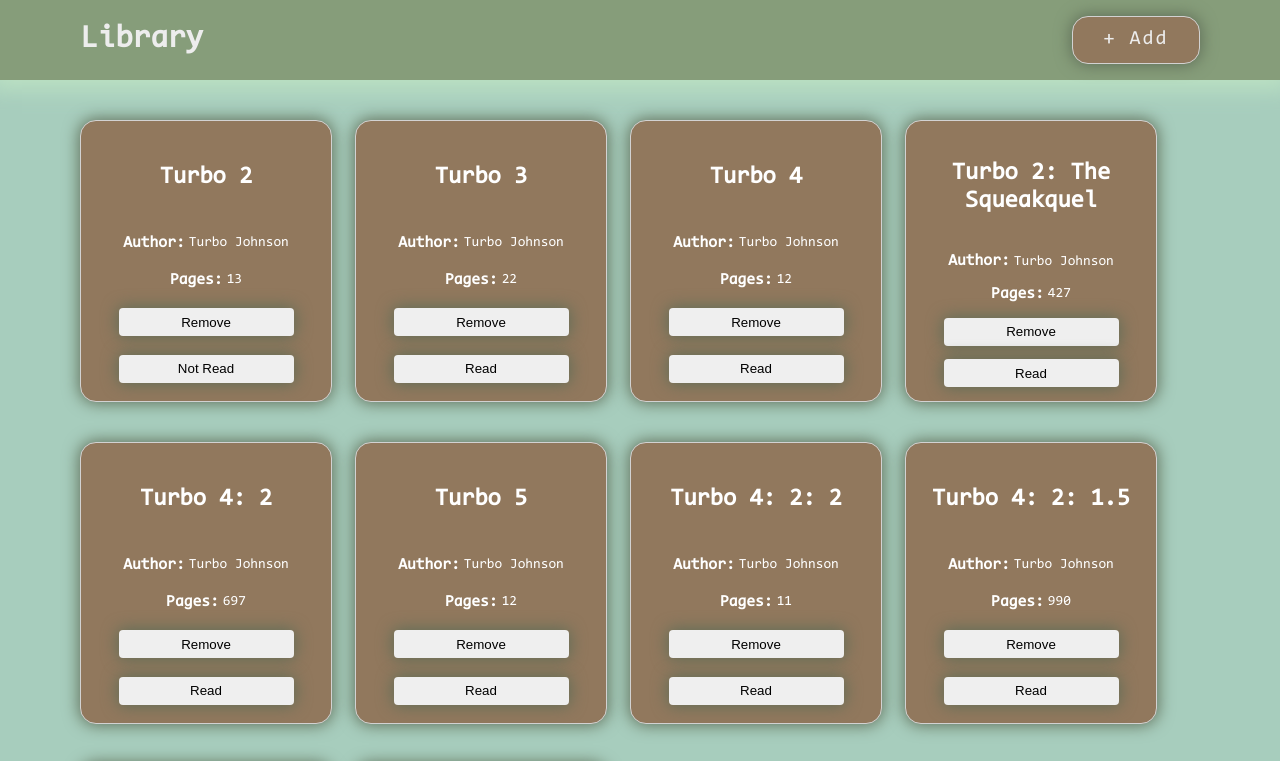
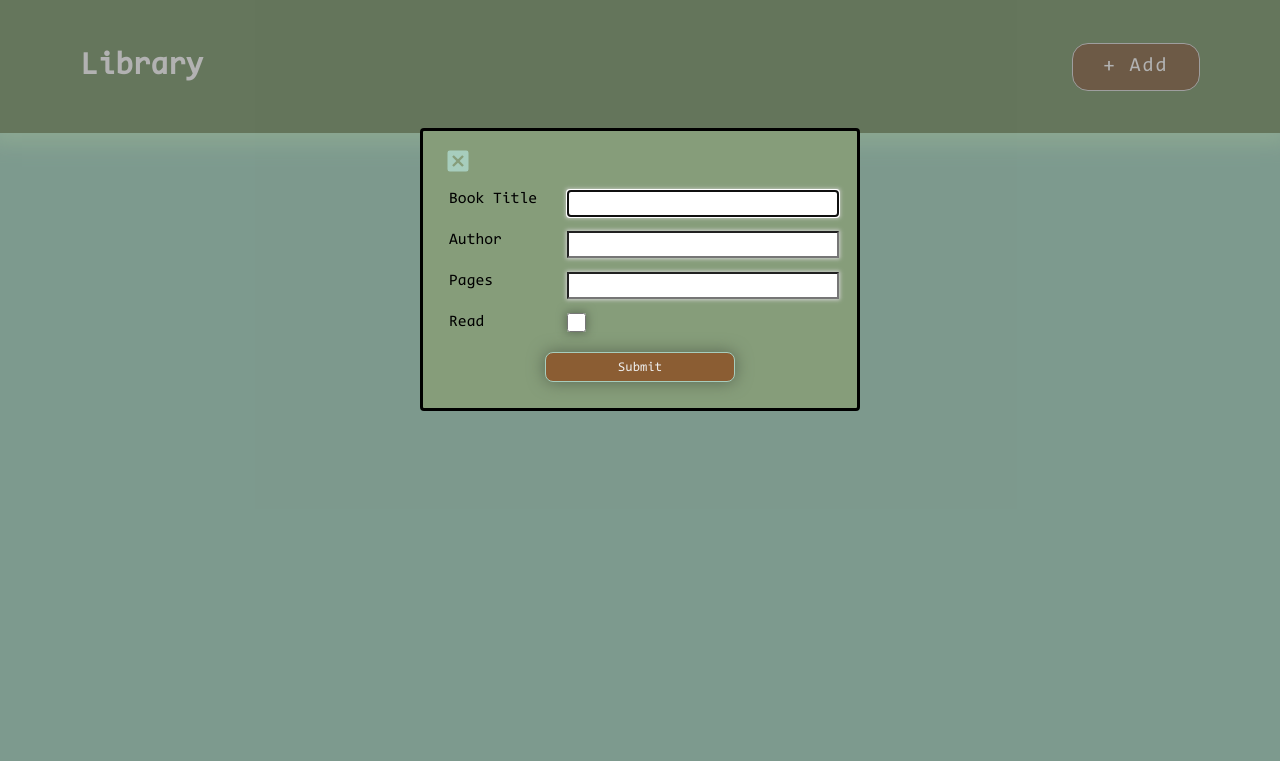
Before and after one commit to kuehnla/Library, a plain HTML site: page index.html in a window 1280 px wide. Both pictures are taken after a click on the button "+ Add". Shown: the top 761 px of the page. Drawn offline with Linux system fonts and the light colour scheme.

Commit message:
Form now closes upon submitting

```diff
--- a/index.html
+++ b/index.html
@@ -14,24 +14,32 @@
       <button class="add">+ Add</button>
     </div>
     <div class="main">
-      <div class="cards">
-        <div class="card">
-          <div class="title">
-            <h3>Turbo 2</h3>
-          </div>
-          <div class="author">
-            <h4>Author:</h4>
-            <p>Turbo Johnson</p>
-          </div>
-          <div class="pages">
-            <h4>Pages:</h4>
-            <p>13</p>
-          </div>
-          <button class="remove">Remove</button>
-          <button class="read">Not Read</button>
-        </div>
-      </div>
+      <div class="cards"></div>
     </div>
   </div>
 </body>
+<dialog>
+  <img src="/close-box.svg" id="close" autofocus>
+  <form id="form" name="form" method="dialog">
+    <div>
+      <label class="titleIn" for="titleIn">Book Title</label>
+      <input type="text" id="titleIn" name="titleIn">
+    </div>
+    <div>
+      <label class="authorIn" for="authorIn">Author</label>
+      <input type="text" id="authorIn" name="authorIn">
+    </div>
+    <div>
+      <label class="pageIn" for="pageIn">Pages</label>
+      <input type="number" id="pageIn" name="pageIn">
+    </div>
+    <div>
+      <label class="readIn" for="readIn">Read</label>
+      <input type="checkbox" id="readIn" name="readIn">
+    </div>
+    <div class="submit">
+      <input name="submit" id="submit" type="submit">
+    </div>
+  </form>
+</dialog>
 </html>
--- a/script.js
+++ b/script.js
@@ -1,24 +1,21 @@
 const myLibrary = [];
-myLibrary.push(new Book("Turbo 3", "Turbo Johnson", 22, true));
-display(myLibrary[0]);
 
-myLibrary.push(new Book("Turbo 4", "Turbo Johnson", 12, true));
-display(myLibrary[1]);
-myLibrary.push(new Book("Turbo 2: The Squeakquel", "Turbo Johnson", 427, true));
-display(myLibrary[2]);
-myLibrary.push(new Book("Turbo 4: 2", "Turbo Johnson", 697, true));
-display(myLibrary[3]);
-myLibrary.push(new Book("Turbo 5", "Turbo Johnson", 12, true));
-display(myLibrary[4]);
-myLibrary.push(new Book("Turbo 4: 2: 2", "Turbo Johnson", 11, true));
-display(myLibrary[5]);
-myLibrary.push(new Book("Turbo 4: 2: 1.5", "Turbo Johnson", 990, true));
-display(myLibrary[6]);
-myLibrary.push(new Book("Turbo 2: Reloaded", "Turbo Johnson", 1500, true));
-display(myLibrary[7]);
-myLibrary.push(new Book("Lord of the Rings: Lord of the Ring: Reloaded", "Turbo Johnson", 1500, true));
-display(myLibrary[8]);
-myLibrary.push(new Book("Lord of the Rings: Lord of the Ring: Reloaded", "Turbo Johnson", 1500, true));
+const dialog = document.querySelector("dialog");
+
+const addBtn = document.querySelector(".add");
+addBtn.addEventListener("click", function(e) {
+  dialog.showModal();
+  const close = document.querySelector("#close");
+  close.addEventListener("click", () => dialog.close());
+});
+
+const submit = document.querySelector("#submit");
+submit.addEventListener("click", function(e) {
+  e.preventDefault();
+  addBookToLibrary();
+});
+
+
 
 function Book(title, author, pages, read) {
   this.title = title;
@@ -27,14 +24,21 @@ function Book(title, author, pages, read) {
   this.read = read;
 }
 
-function addBookToLibrary(book) {
-  myLibrary.push(book);
+function addBookToLibrary() {
+  const title = document.querySelector("#titleIn").value;
+  const author = document.querySelector("#authorIn").value;
+  const pages = document.querySelector("#pageIn").value;
+  const read = document.querySelector("#readIn").checked;
+  myLibrary.push(new Book(title, author, pages, read == true ? "Read" : "Not read"));
+  display(myLibrary[myLibrary.length - 1], myLibrary.length - 1);
+  dialog.close();
 }
 
-function display(book) {
+function display(book, index) {
   const card = document.createElement("div"); // create card container
   card.setAttribute("class", "card");
-  card.setAttribute("id", myLibrary.indexOf(book));
+  card.setAttribute("id", "i" + String(index));
+  console.log(index);
   const title = document.createElement("div"); // create title container
   title.setAttribute("class", "title");
   const titleText = document.createElement("h3");
@@ -63,10 +67,19 @@ function display(book) {
   const readBtn = document.createElement("button");
   removeBtn.setAttribute("class", "remove");
   readBtn.setAttribute("class", "read");
-  removeBtn.setAttribute("id", myLibrary.indexOf(book)); // set ids to arr index
-  readBtn.setAttribute("id", myLibrary.indexOf(book));
   removeBtn.textContent = "Remove";
-  readBtn.textContent = "Read";
+  readBtn.textContent = book.read;
+
+  const cards = document.querySelector(".cards");
+
+  removeBtn.addEventListener("click", function(e) {
+    cards.removeChild(document.querySelector("#i" + index));
+    myLibrary[index] = null;
+  });
+
+  readBtn.addEventListener("click", function(e) {
+    readBtn.textContent = readBtn.textContent == "Read" ? "Not read" : "Read";
+  });
 
   card.appendChild(title);
   card.appendChild(author);
@@ -74,7 +87,6 @@ function display(book) {
   card.appendChild(removeBtn);
   card.appendChild(readBtn);
 
-  const cards = document.querySelector(".cards");
-  console.log(cards.className);
   cards.appendChild(card);
+  console.log(card);
 }
--- a/styles.css
+++ b/styles.css
@@ -31,7 +31,6 @@ body, html {
   background-color: #91785D;
   color: #ededed;
   border: 1px solid #d2d2d2;
-  box-shadow: 0px 0px 16px 1px #5e6d57;
   height: 6vh;
   width: 10vw;
   border-radius: 16px;
@@ -95,10 +94,111 @@ h4 {
   border: none;
   border-radius: 4px;
   box-shadow: 0px 0px 16px 1px #5e6d57;
+  font-family: cnr;
 }
 
 .remove:hover,
 .read:hover,
-.add:hover {
+.add:hover,
+#readIn:hover {
   cursor: pointer;
 }
+
+dialog {
+  display: flex;
+  flex-direction: column;
+  margin-top: 10%;
+  background-color: #869D7A;
+  border-radius: 4px;
+}
+
+dialog div {
+  display: grid;
+  grid-template-columns: 1fr 3fr;
+  padding: 10px;
+  gap: 30px;
+}
+
+#readIn {
+  margin: 0 93% 0  0;
+}
+
+#titleIn, #authorIn,
+#pageIn {
+  width: 100%;
+  height: 100%;
+  box-shadow: 0px 0px 4px 1px #d2d2d2;
+}
+
+#readIn {
+  box-shadow: 0px 0px 10px 1px #5e6d57;
+}
+
+#close {
+  width: 7%;
+  padding: 0px 5px 5px 5px;
+}
+
+#close:hover {
+  cursor: pointer;
+}
+
+.submit {
+  display: flex;
+  justify-content: center;
+}
+
+#submit {
+  background-color: #8B5D33;
+  color: #ededed;
+  border: 1px solid #A7CDBD;
+  border-radius: 8px;
+  width: 50%;
+  height: 30px;
+  box-shadow: 0px 0px 16px 1px #5e6d57;
+  font-family: cnr;
+}
+
+#submit {
+  cursor: pointer;
+}
+
+dialog {
+  opacity: 0;
+  transform: scaleY(0);
+  transition:
+    opacity 0.3s ease-out,
+    transform 0.3s ease-out,
+    overlay 0.3s ease-out allow-discrete,
+    display 0.3s ease-out allow-discrete;
+}
+
+dialog[open] {
+  opacity: 1;
+  transform: scaleY(1);
+}
+
+@starting-style {
+  dialog[open] {
+    opacity: 0;
+    transform: scaleY(0);
+  }
+}
+
+dialog::backdrop {
+  background-color: rgb(0 0 0 / 0%);
+  transition:
+    display 0.3s allow-discrete,
+    overlay 0.3s allow-discrete,
+    background-color 0.3s;
+}
+
+dialog[open]::backdrop {
+  background-color: rgb(0 0 0 / 25%);
+}
+
+@starting-style {
+  dialog[open]::backdrop {
+    background-color: rgb(0 0 0 / 0%);
+  }
+}
```
Also changed, not shown: close-box.svg (added).
